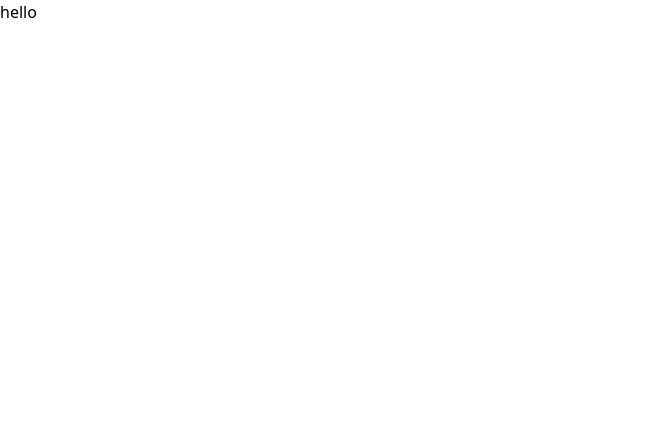
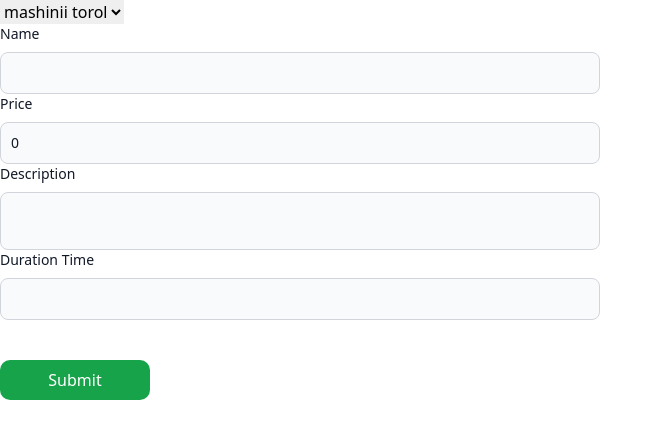
Before and after one commit to leap-2022-teal/Adolf-client, a Next.js app: page /spData/service in a window 1280 px wide. Shown: the top 438 px of the page, without its empty margins (0-663 px from the left). Built offline with nearby package versions, Linux system fonts and the light colour scheme.

Commit message:
service-sample-data

```diff
--- a/src/pages/spData/service.tsx
+++ b/src/pages/spData/service.tsx
@@ -1,7 +1,121 @@
+import axios from 'axios';
+import { use, useState } from 'react';
+interface ServiceData {
+  name: string;
+  price: number;
+  description: string;
+  durationTime: string;
+  carCategory: string;
+}
+
 export default function Service() {
+  const [serviceData, setServiceData] = useState<ServiceData>({
+    carCategory: '',
+    name: '',
+    price: 0,
+    description: '',
+    durationTime: '',
+  });
+
+  function handleInputChange(evt: any) {
+    const value = evt.target.value;
+    setServiceData({
+      ...serviceData,
+      [evt.target.name]: value,
+    });
+  }
+
+  function handleSubmit() {
+    axios
+      .post(`http://localhost:8000/spData/service`, serviceData)
+      .then((res) => {
+        const { status } = res;
+        if (status === 201) {
+          alert('Success');
+        }
+      });
+    console.log(serviceData);
+  }
   return (
     <>
-      <div>hello</div>
+      <div>
+        <div className="mb-6">
+          <select
+            name="carCategory"
+            id=""
+            value={serviceData.carCategory}
+            onChange={handleInputChange}
+          >
+            <option selected>mashinii torol</option>
+            <option value="SEDAN">SEDAN</option>
+            <option value="S/W">S/W</option>
+            <option value="SUV/4WD">SUV/4WD</option>
+            <option value="X-LARGE">X-LARGE</option>
+          </select>
+          <label
+            htmlFor="base-input"
+            className="block mb-2 text-sm font-medium text-gray-900 dark:text-black"
+          >
+            Name
+          </label>
+          <input
+            name="name"
+            value={serviceData.name}
+            onChange={handleInputChange}
+            type="text"
+            id="base-input"
+            className="bg-gray-50 border border-gray-300 text-gray-900 text-sm rounded-lg focus:ring-blue-500 focus:border-blue-500 block w-[600px] p-2.5 dark:bg-gray-700 dark:border-gray-600 dark:placeholder-gray-400 dark:text-white dark:focus:ring-blue-500 dark:focus:border-blue-500"
+          />
+          <label
+            htmlFor="base-input"
+            className="block mb-2 text-sm font-medium text-gray-900 dark:text-black"
+          >
+            Price
+          </label>
+          <input
+            name="price"
+            value={serviceData.price}
+            onChange={handleInputChange}
+            type="text"
+            id="base-input"
+            className="bg-gray-50 border border-gray-300 text-gray-900 text-sm rounded-lg focus:ring-blue-500 focus:border-blue-500 block w-[600px] p-2.5 dark:bg-gray-700 dark:border-gray-600 dark:placeholder-gray-400 dark:text-white dark:focus:ring-blue-500 dark:focus:border-blue-500"
+          />
+          <label
+            htmlFor="large-input"
+            className="block mb-2 text-sm font-medium text-gray-900 dark:text-black"
+          >
+            Description
+          </label>
+          <input
+            name="description"
+            value={serviceData.description}
+            onChange={handleInputChange}
+            type="text"
+            id="large-input"
+            className="block w-[600px] p-4 text-gray-900 border border-gray-300 rounded-lg bg-gray-50 sm:text-md focus:ring-blue-500 focus:border-blue-500 dark:bg-gray-700 dark:border-gray-600 dark:placeholder-gray-400 dark:text-white dark:focus:ring-blue-500 dark:focus:border-blue-500"
+          />
+          <label
+            htmlFor="base-input"
+            className="block mb-2 text-sm font-medium text-gray-900 dark:text-black"
+          >
+            Duration Time
+          </label>
+          <input
+            name="durationTime"
+            value={serviceData.durationTime}
+            onChange={handleInputChange}
+            type="text"
+            id="base-input"
+            className="bg-gray-50 border border-gray-300 text-gray-900 text-sm rounded-lg focus:ring-blue-500 focus:border-blue-500 block w-[600px] p-2.5 dark:bg-gray-700 dark:border-gray-600 dark:placeholder-gray-400 dark:text-white dark:focus:ring-blue-500 dark:focus:border-blue-500"
+          />
+          <button
+            onClick={handleSubmit}
+            className=" w-[150px] h-[40px] border-[2px] mx-auto mt-[40px] bg-green-600 border-none text-white rounded-[10px]"
+          >
+            Submit
+          </button>
+        </div>
+      </div>
     </>
   );
 }
```
